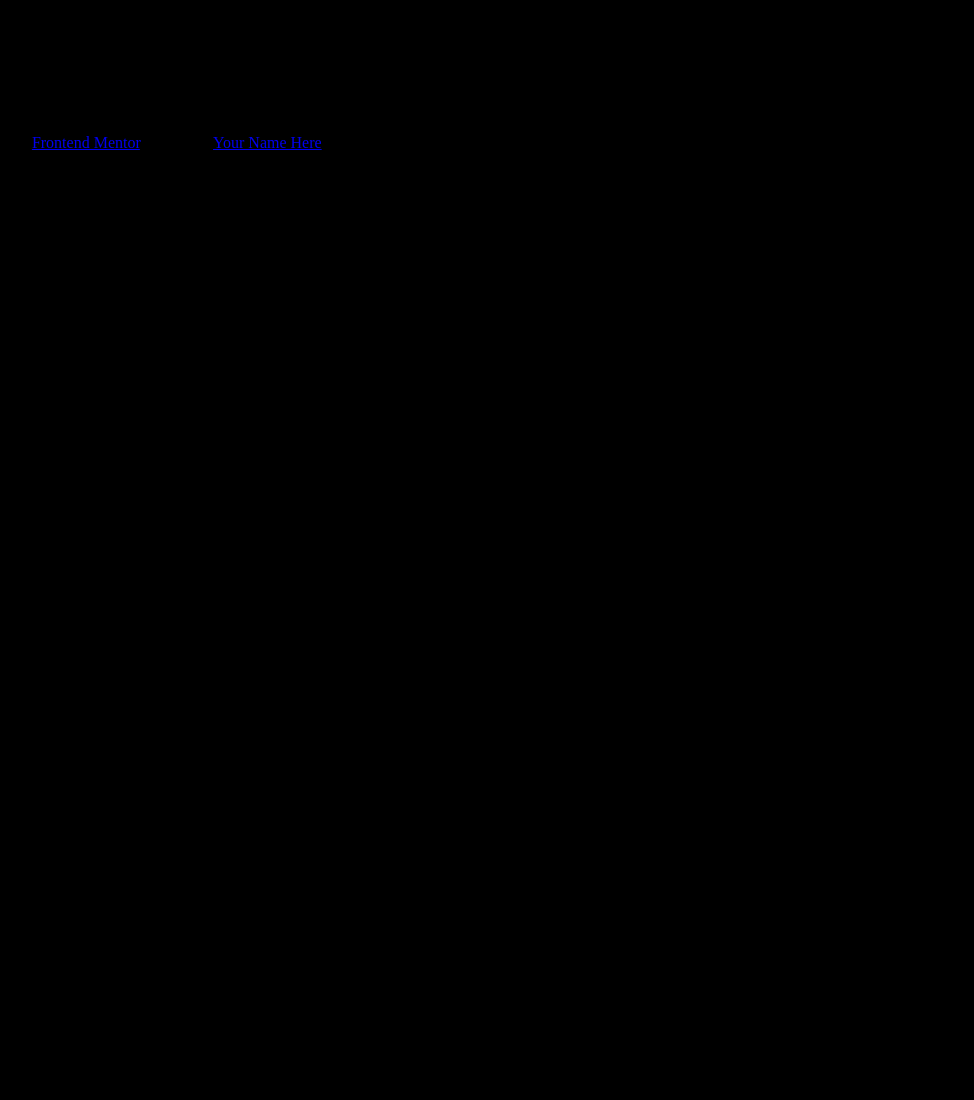
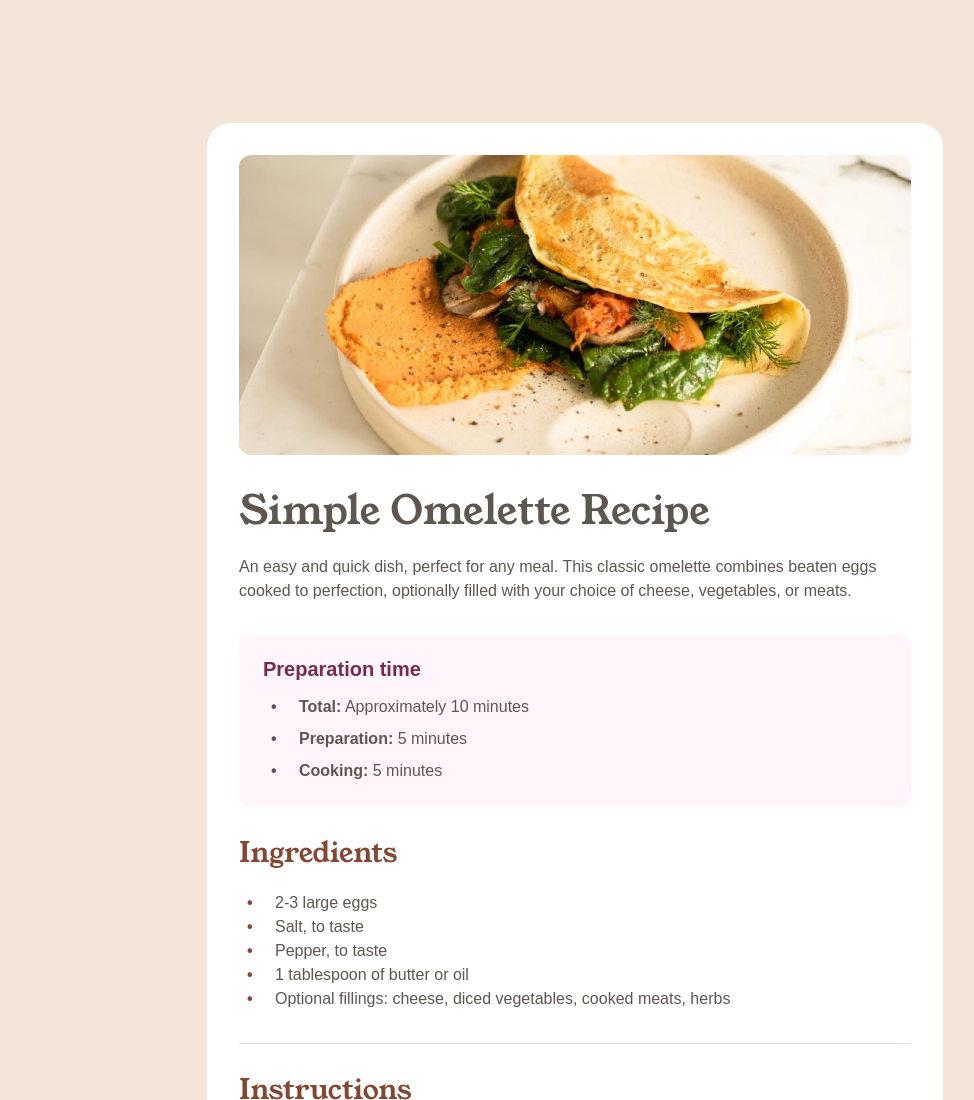
Before and after one commit to AutumnsCode/FEM-Learning-Path, a website built with Vite: page Start/recipe-page/index.html in a window 1280 px wide. Shown: the top 1100 px of the page, without its empty margins (65-1039 px from the left). Before the commit the page ends 800 px from the top, so only its background shows below. Built offline with nearby package versions, Linux system fonts and the light colour scheme.

Commit message:
complete styling of the project & html structue

```diff
--- a/Start/recipe-page/index.html
+++ b/Start/recipe-page/index.html
@@ -10,45 +10,73 @@
   <script type="module" src="./src/js/script.js" defer></script>
 </head>
 <body>
+  <main>
+    <article class="article">
+      <header class="header">
+        <picture class="header-img">
+          <img src="/assets/images/image-omelette.jpeg" alt="simple omelette recipe">
+        </picture>
+        <div>
+          <h1 class="header-title">Simple Omelette Recipe</h1>
+          <p>An easy and quick dish, perfect for any meal. This classic omelette combines beaten eggs cooked to perfection, optionally filled with your choice of cheese, vegetables, or meats.</p>
+        </div>
+      </header>
+      <aside class="aside">
+        <h2 class="aside-title">Preparation time</h2>
+        <ul>
+          <li><strong>Total:</strong> Approximately 10 minutes</li>
+          <li><strong>Preparation:</strong> 5 minutes</li>
+          <li><strong>Cooking:</strong> 5 minutes</li>
+        </ul>
+      </aside>
+      <section class="section">
+        <h2>Ingredients</h2>
+        <ul>
+          <li>2-3 large eggs</li>
+          <li>Salt, to taste</li>
+          <li>Pepper, to taste</li>
+          <li>1 tablespoon of butter or oil</li>
+          <li>Optional fillings: cheese, diced vegetables, cooked meats, herbs</li>
+        </ul>
+      </section>
+      <section class="section instruction">
+        <h2>Instructions</h2>
+        <ol>
+          <li><strong>Beat the eggs:</strong> In a bowl, beat the eggs with a pinch of salt and pepper until they are well mixed. You can add a tablespoon of water or milk for a fluffier texture.</li>
+          <li><strong>Heat the pan:</strong> Place a non-stick frying pan over medium heat and add butter or oil.</li>
+          <li><strong>Cook the omelette:</strong> Once the butter is melted and bubbling, pour in the eggs. Tilt the pan to ensure the eggs evenly coat the surface.</li>
+          <li><strong>Add fillings (optional):</strong> When the eggs begin to set at the edges but are still slightly runny in the middle, sprinkle your chosen fillings over one half of the omelette.</li>
+          <li><strong>Fold and serve:</strong> As the omelette continues to cook, carefully lift one edge and fold it over the fillings. Let it cook for another minute, then slide it onto a plate.</li>
+          <li><strong>Enjoy:</strong>  Serve hot, with additional salt and pepper if needed.</li>
+        </ol>
+      </section>
+      <section class="section nutrition">
+        <h2>Nutrition</h2>
+        <p>The table below shows nutritional values per serving without the additional fillings.</p>
 
-  Simple Omelette Recipe
+        <table>
+          <tr>
+            <th>Calories</th>
+            <td>277kcl</td>
+          </tr>
+          <tr>
+            <th>Carbs</th>
+            <td>0g</td>
+          </tr>
+          <tr>
+            <th>Protein</th>
+            <td>20g</td>
+          </tr>
+          <tr>
+            <th>Fat</th>
+            <td>22g</td>
+          </tr>
+        </table>
+      </section>
+    </article>
+  </main>
+<!--
 
-  An easy and quick dish, perfect for any meal. This classic omelette combines beaten eggs cooked
-  to perfection, optionally filled with your choice of cheese, vegetables, or meats.
-
-  Preparation time
-
-  Total: Approximately 10 minutes
-  Preparation: 5 minutes
-  Cooking: 5 minutes
-
-  Ingredients
-
-  2-3 large eggs
-  Salt, to taste
-  Pepper, to taste
-  1 tablespoon of butter or oil
-  Optional fillings: cheese, diced vegetables, cooked meats, herbs
-
-  Instructions
-
-  Beat the eggs: In a bowl, beat the eggs with a pinch of salt and pepper until they are well mixed.
-  You can add a tablespoon of water or milk for a fluffier texture.
-
-  Heat the pan: Place a non-stick frying pan over medium heat and add butter or oil.
-
-  Cook the omelette: Once the butter is melted and bubbling, pour in the eggs. Tilt the pan to ensure
-  the eggs evenly coat the surface.
-
-  Add fillings (optional): When the eggs begin to set at the edges but are still slightly runny in the
-  middle, sprinkle your chosen fillings over one half of the omelette.
-
-  Fold and serve: As the omelette continues to cook, carefully lift one edge and fold it over the
-  fillings. Let it cook for another minute, then slide it onto a plate.
-
-  Enjoy: Serve hot, with additional salt and pepper if needed.
-
-  Nutrition
 
   The table below shows nutritional values per serving without the additional fillings.
 
@@ -67,6 +95,6 @@
   <div class="attribution">
     Challenge by <a href="https://www.frontendmentor.io?ref=challenge" target="_blank">Frontend Mentor</a>.
     Coded by <a href="#">Your Name Here</a>.
-  </div>
+  </div> -->
 </body>
 </html>
--- /dev/null
+++ b/Start/recipe-page/src/css/components/font.css
@@ -0,0 +1,12 @@
+@font-face {
+  font-family: "Young Serif";
+  src: url(/assets/fonts/young-serif/YoungSerif-Regular.ttf) format('truetype');
+  font-weight: normal;
+}
+
+@font-face {
+  font-family: 'Outfit';
+  src: url(/assets/fonts/outfit/Outfit-VariableFont_wght.ttf) format('truetype-variation');
+  font-weight: 100 900;
+  font-display: swap;
+}
--- /dev/null
+++ b/Start/recipe-page/src/css/components/reset.css
@@ -0,0 +1,30 @@
+*, *::after, *::before {
+  margin: 0;
+  padding: 0;
+  box-sizing: border-box;
+}
+
+h1, h2 {
+  font-family: var(--ff-heading);
+  font-weight: normal;
+  line-height: 1;
+}
+
+ul, ol {
+  list-style: none;
+}
+
+picture, img {
+  max-width: 100%;
+  display: block;
+  object-fit: cover;
+}
+
+body {
+  font-family: var(--ff-base);
+  line-height: 1.5;
+  font-size: 1rem;
+  background: var(--bg);
+  color: var(--text);
+  font-weight: 300;
+}
--- /dev/null
+++ b/Start/recipe-page/src/css/components/root.css
@@ -0,0 +1,35 @@
+:root {
+  --bg: #f3e6d8;
+  --article-bg: #ffffff;
+  --text: #5e574f;
+  --header-big: #302d2c;
+  --header: #854632;
+  --aside: #fff5fa;
+  --aside-content: #7b284f;
+  --line: #e4ded8;
+
+  --ff-base: 'Outfit',sans-serif;
+  --ff-heading: 'Young Serif',serif;
+
+  --fs-400: 1rem;
+  --fs-500: 1.25rem;
+  --fs-600: 1.75rem;
+  --fs-700: 2.25rem;
+
+  --radius-base: 0.75rem;
+  --radius-big: 1.5rem;
+
+  --size-1: 0.5rem;
+  --size-2: 1rem;
+  --size-3: 1.5rem;
+  --size-4: 1.75rem;
+  --size-5: 1.875rem;
+  --size-6: 2rem;
+  --size-7: 2.25rem;
+}
+
+@media (width >= 48rem) {
+  :root {
+    --fs-700: 2.5rem;
+  }
+}
--- a/Start/recipe-page/src/css/main.css
+++ b/Start/recipe-page/src/css/main.css
@@ -1,3 +1,171 @@
-body {
-  background: #000;
+@layer font, root, reset;
+
+@import url(./components/font.css) layer(font);
+@import url(./components/root.css) layer(root);
+@import url(./components/reset.css) layer(reset);
+
+ul {
+  margin-left: var(--size-1);
+  list-style-position: outside;
 }
+
+li {
+  position: relative;
+  padding-left: var(--size-4);
+
+  &::before {
+    content: '•';
+    position: absolute;
+    left: 0;
+    font-weight: bold;
+  }
+}
+main {
+  background: var(--article-bg);
+}
+
+.header-img {
+  height: 10.6875rem;
+
+  & img {
+    width: 100%;
+    height: 100%;
+  }
+}
+
+.header-title {
+  font-size: var(--fs-700);
+  margin-bottom: var(--size-3);
+}
+
+.header div {
+  padding: var(--size-7) var(--size-6) var(--size-6);
+}
+
+.aside {
+  margin-inline: var(--size-6);
+  background: var(--aside);
+  padding: var(--size-3);
+  border-radius: var(--radius-base);
+
+  & h2 {
+    font-size: var(--fs-500);
+    margin-bottom: var(--size-2);
+    color: var(--aside-content);
+    font-family: var(--ff-base);
+    font-weight: 600;
+  }
+
+  & ul {
+    display: grid;
+    gap: var(--size-1);
+  }
+}
+
+.section {
+  padding-block: var(--size-6);
+  margin-inline: var(--size-6);
+
+  &:not(:last-of-type) {
+    border-bottom: 1px solid var(--line);
+  }
+
+
+  & h2 {
+    color: var(--header);
+    font-size: var(--fs-600);
+    margin-bottom: var(--size-3);
+  }
+
+  & li::before {
+    color: var(--header);
+  }
+
+  & p {
+    margin-bottom: var(--size-6);
+  }
+}
+
+.instruction ol{
+  padding-left: 0;
+  list-style: none;
+  margin-left: var(--size-1);
+  display: grid;
+  gap: var(--size-1);
+  counter-reset: list-item;
+
+  & li {
+    padding-left: var(--size-5);
+
+    &::before {
+      content: counter(list-item)".";
+      counter-increment: 1;
+      position: absolute;
+      left: 0;
+    }
+  }
+}
+
+.nutrition {
+  padding-block: var(--size-6) 0;
+}
+
+.nutrition table {
+  width: 100%;
+  border-collapse: collapse;
+}
+
+.nutrition td,
+.nutrition th {
+  border-bottom: 1px solid var(--line);
+  padding-block: 1rem;
+  padding-left: 2rem;
+  text-align-last: left;
+}
+
+.nutrition th {
+  font-weight: inherit;
+}
+
+.nutrition td {
+  font-weight: 600;
+  color: var(--header);
+}
+
+.nutrition tr:last-of-type td,
+.nutrition tr:last-of-type th {
+  border-bottom: none;
+  padding-bottom: 0;
+}
+
+@media ( width >= 35rem) {
+  .article {
+    padding: var(--size-6);
+  }
+  .section, .aside {
+    margin-inline: 0;
+  }
+
+  .header div {
+    padding-inline: 0;
+  }
+
+  .header-img {
+    height: 14rem;
+    border-radius: var(--radius-base);
+    overflow: hidden;
+  }
+}
+
+@media (width >= 48rem) {
+  main{
+    width: min(100% - 4rem, 46rem);
+    margin-inline: auto;
+    margin-block: 7.6875rem;
+    border-radius: var(--radius-big);
+  }
+
+  .header-img {
+    height: 18.75rem;
+  }
+}
```
